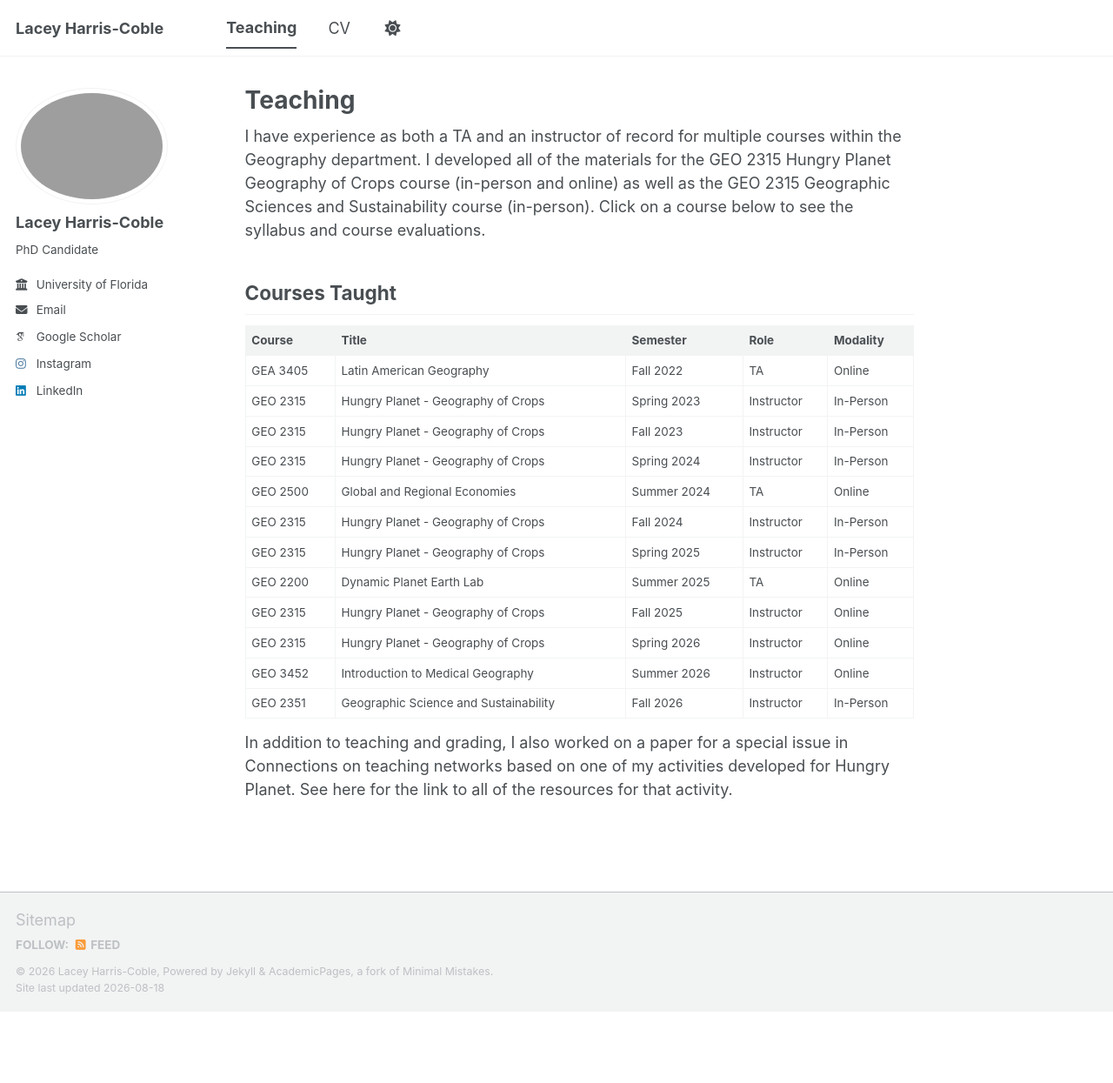
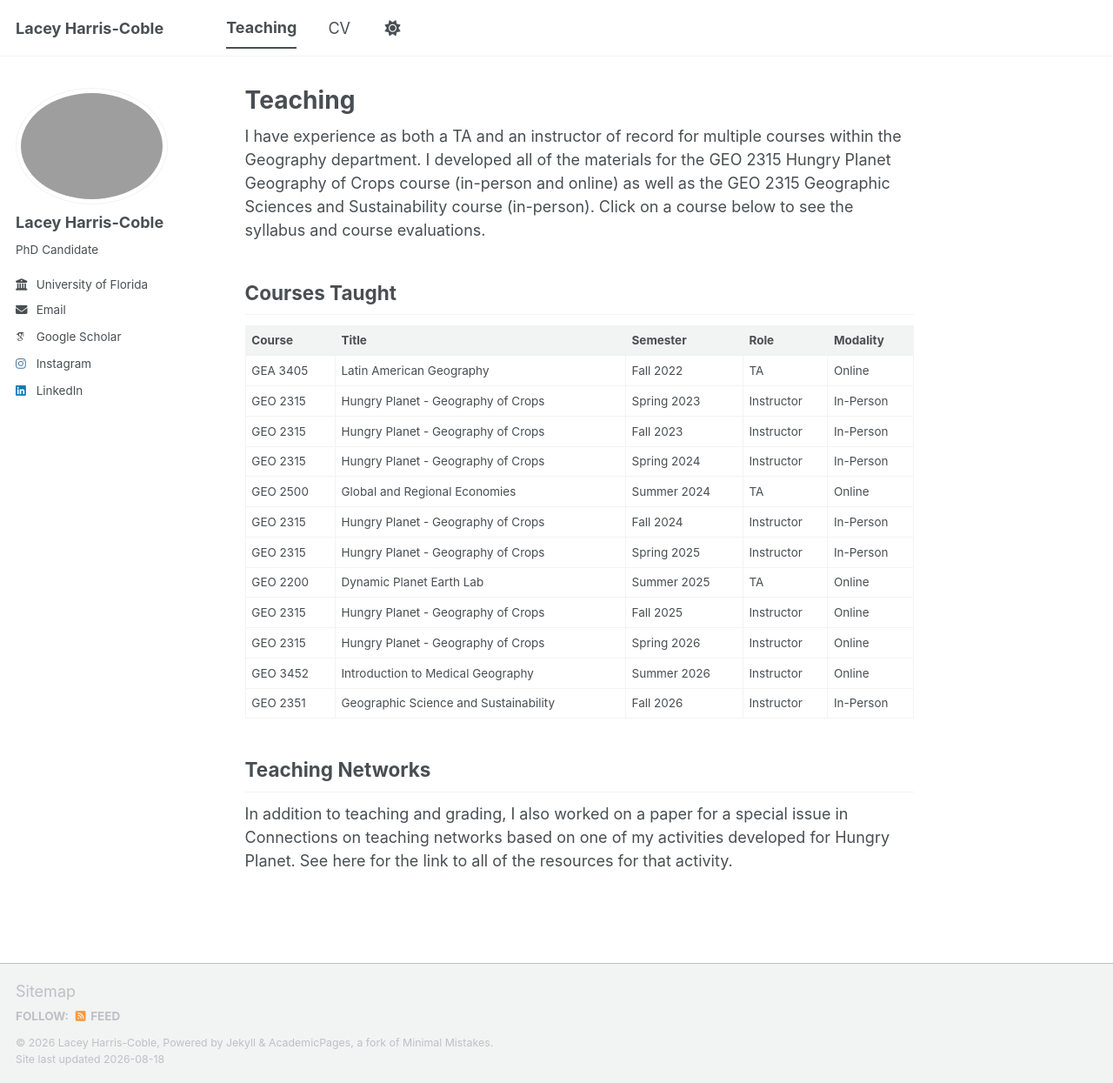
Before and after one commit to lharriscoble/lharriscoble.github.io, a Jekyll site: the page built from _pages/teaching.md, in a window 1280 px wide and 1245 px high. Shown: the whole window at 87% size. Built offline with Jekyll 4.4.1, drawn with Linux system fonts in a browser that asks for light colours; some web fonts are replaced; a script bundle is joined from its source files by our own code; library files that are not in the unit come from our copies.

Commit message:
Update teaching.md

```diff
--- a/_pages/teaching.md
+++ b/_pages/teaching.md
@@ -26,4 +26,6 @@ I developed all of the materials for the GEO 2315 Hungry Planet Geography of Cro
 | GEO 3452 | Introduction to Medical Geography | Summer 2026 | Instructor | Online |
 | GEO 2351 | Geographic Science and Sustainability | Fall 2026 | Instructor | In-Person |
 
+
+## Teaching Networks
 In addition to teaching and grading, I also worked on a paper for a special issue in Connections on teaching networks based on one of my activities developed for Hungry Planet. See here for the link to all of the resources for that activity.
```
